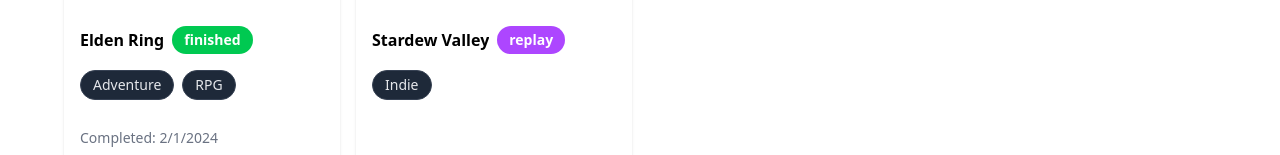
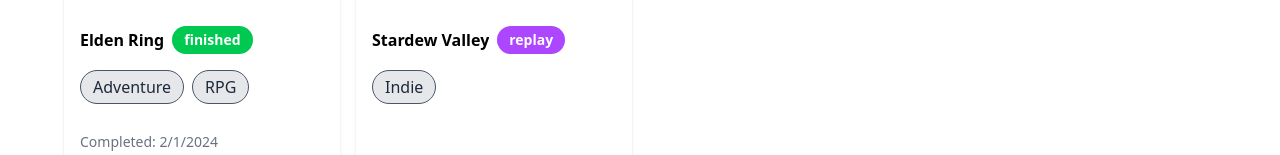
Before and after one commit to noryshepard/game-catalogue, a React (Vite) app: page / in a window 1280 px wide. Shown: the part 279-434 px from the top of the page. Built offline with nearby package versions, Linux system fonts and the light colour scheme.

Commit message:
TagBadge refactored in GameCard. Hover buttons tweaked.

```diff
--- a/src/components/GameCard.tsx
+++ b/src/components/GameCard.tsx
@@ -1,6 +1,7 @@
 import React from "react";
 import { Game } from "../types/Game";
 import { Edit, Trash } from "lucide-react";
+import TagBadge from "../components/TagBadge";
 
 interface GameCardProps {
   game: Game;
@@ -119,36 +120,14 @@
           </span>
         </div>
       </div>
+
       {/* Tags */}
-      <div
-        className={`flex flex-wrap gap-2 ${
-          isList ? "items-center" : "" // LIST: vertically center tags
-        }`}
-      >
+      <div className={`flex flex-wrap gap-2 ${isList ? "items-center" : ""}`}>
         {game.tags.map((tag) => (
-          <span
-            key={tag}
-            //className="px-3 py-1 text-[1em] rounded-full bg-gray-800 border border-gray-700 text-gray-200 font-medium"
-            className={`
-        px-3 py-1 rounded-full border border-gray-700 font-medium
-        bg-gray-800 text-gray-200
-        ${
-          zoom === 0
-            ? "text-sm"
-            : zoom === 1
-            ? "text-text-base"
-            : zoom === 2
-            ? "text-lg"
-            : zoom === 3
-            ? "text-xl"
-            : "text-2xl"
-        }
-      `}
-          >
-            {tag}
-          </span>
+          <TagBadge key={tag} label={tag} zoom={zoom} />
         ))}
       </div>
+
       <div className="mt-3 flex flex-col items-start gap-1">
         {/* Status date */}
         {game.status === "finished" && game.completedDate && (
@@ -172,18 +151,18 @@
       <div className="absolute z-1 top-4 right-4 flex gap-2 p-2 opacity-0 group-hover:opacity-100 transition-opacity">
         <button
           onClick={() => onEdit(game)}
-          className="w-6 h-6 flex items-center justify-center rounded-full bg-white hover:bg-gray-200 transition-colors"
+          className="w-6 h-6 flex items-center justify-center rounded-full bg-black/60 hover:bg-black/80 transition-colors backdrop-blur-sm"
         >
           <span className="text-green-500">
-            <Edit className="w-5 h-5" stroke="currentColor" strokeWidth={2} />
+            <Edit className="w-5 h-5" stroke="currentColor" strokeWidth={1} />
           </span>
         </button>
         <button
           onClick={() => onDelete(game.id)}
-          className="w-6 h-6 flex items-center justify-center rounded-full bg-white hover:bg-gray-200 transition-colors"
+          className="w-6 h-6 flex items-center justify-center rounded-full bg-black/60 hover:bg-black/80 transition-colors backdrop-blur-sm"
         >
           <span className="text-red-500">
-            <Trash className="w-5 h-5" stroke="currentColor" strokeWidth={2} />
+            <Trash className="w-5 h-5" stroke="currentColor" strokeWidth={1} />
           </span>
         </button>
       </div>
--- /dev/null
+++ b/src/components/TagBadge.tsx
@@ -0,0 +1,35 @@
+import React from "react";
+
+export interface TagBadgeProps {
+  label: string;
+  zoom: number;
+}
+
+const TagBadge: React.FC<TagBadgeProps> = ({ label, zoom }) => {
+  const sizeClass =
+    zoom === 0
+      ? "text-sm"
+      : zoom === 1
+      ? "text-base"
+      : zoom === 2
+      ? "text-lg"
+      : zoom === 3
+      ? "text-xl"
+      : "text-2xl";
+
+  return (
+    <span
+      className={`
+        inline-flex items-center justify-center
+        px-3 py-1 rounded-full border font-medium
+        bg-gray-200 text-gray-800 border-gray-600
+        dark:bg-gray-800 dark:text-gray-200 dark:border-gray-700
+        ${sizeClass}
+      `}
+    >
+      {label}
+    </span>
+  );
+};
+
+export default TagBadge;
--- a/src/components/TagToggle.tsx
+++ b/src/components/TagToggle.tsx
@@ -2,21 +2,22 @@
 
 export interface TagToggleProps
   extends React.ButtonHTMLAttributes<HTMLButtonElement> {
-  /** Whether the toggle is active */
-  selected: boolean;
+  /** Whether the toggle is active, added ? for display only tags */
+  selected?: boolean;
 
   /** Text shown inside the toggle */
   label: string;
 }
 
 const TagToggle: React.FC<TagToggleProps> = ({
-  selected,
+  /** because selected?, is needs to be defaulted to false**/
+  selected = false,
   label,
   className = "",
   ...props
 }) => {
   const baseClasses =
-    "inline-flex items-center justify-center px-3 py-1 rounded-full text-sm font-semibold border transition-colors focus:outline-none focus:ring-2 focus:ring-teal-400";
+    "inline-flex items-center justify-center px-3 py-1 rounded-full font-semibold border transition-colors focus:outline-none focus:ring-2 focus:ring-teal-400";
 
   const selectedClasses = "bg-teal-400 text-black border-teal-500";
 
--- a/src/components/Tags.tsx
+++ /dev/null
@@ -1,74 +0,0 @@
-import React, { useState } from "react";
-
-interface TagsProps {
-  availableTags: string[];
-  selectedTags: string[];
-  onToggleTag: (tag: string) => void;
-  onAddTag?: (tag: string) => void; // optional for new tag input
-}
-
-const Tags: React.FC<TagsProps> = ({
-  availableTags,
-  selectedTags,
-  onToggleTag,
-  onAddTag,
-}) => {
-  const [newTag, setNewTag] = useState("");
-
-  const handleAddTag = () => {
-    const trimmed = newTag.trim();
-    if (!trimmed) return;
-    if (onAddTag) onAddTag(trimmed);
-    if (!selectedTags.includes(trimmed)) onToggleTag(trimmed);
-    setNewTag("");
-  };
-
-  return (
-    <div className="space-y-2">
-      {/* Tags list */}
-      <div className="flex flex-wrap gap-2">
-        {availableTags.map((tag) => {
-          const isSelected = selectedTags.includes(tag);
-          return (
-            <button
-              key={tag}
-              type="button"
-              onClick={() => onToggleTag(tag)}
-              className={`px-3 py-1 rounded-full border font-semibold text-sm transition-colors
-                ${
-                  isSelected
-                    ? "bg-teal-300 text-black border-teal-400 dark:bg-teal-500 dark:text-black"
-                    : "bg-gray-200 text-gray-800 border-gray-300 dark:bg-gray-700 dark:text-gray-200 dark:border-gray-600"
-                }
-              `}
-            >
-              {tag}
-            </button>
-          );
-        })}
-      </div>
-
-      {/* Add new tag input */}
-      {onAddTag && (
-        <div className="flex gap-2 mt-2">
-          <input
-            type="text"
-            value={newTag}
-            onChange={(e) => setNewTag(e.target.value)}
-            placeholder="Add new tag..."
-            className="flex-1 rounded px-3 py-1 bg-gray-200 text-black dark:bg-gray-900 dark:text-white border border-gray-700 focus:outline-none focus:ring-2 focus:ring-teal-400"
-          />
-          <button
-            type="button"
-            onClick={handleAddTag}
-            className="px-4 py-1 rounded bg-teal-500 text-white dark:bg-teal-600 dark:text-white hover:bg-teal-600 dark:hover:bg-teal-500 transition-colors"
-          >
-            +
-          </button>
-        </div>
-      )}
-    </div>
-  );
-};
-
-export default Tags;
```
